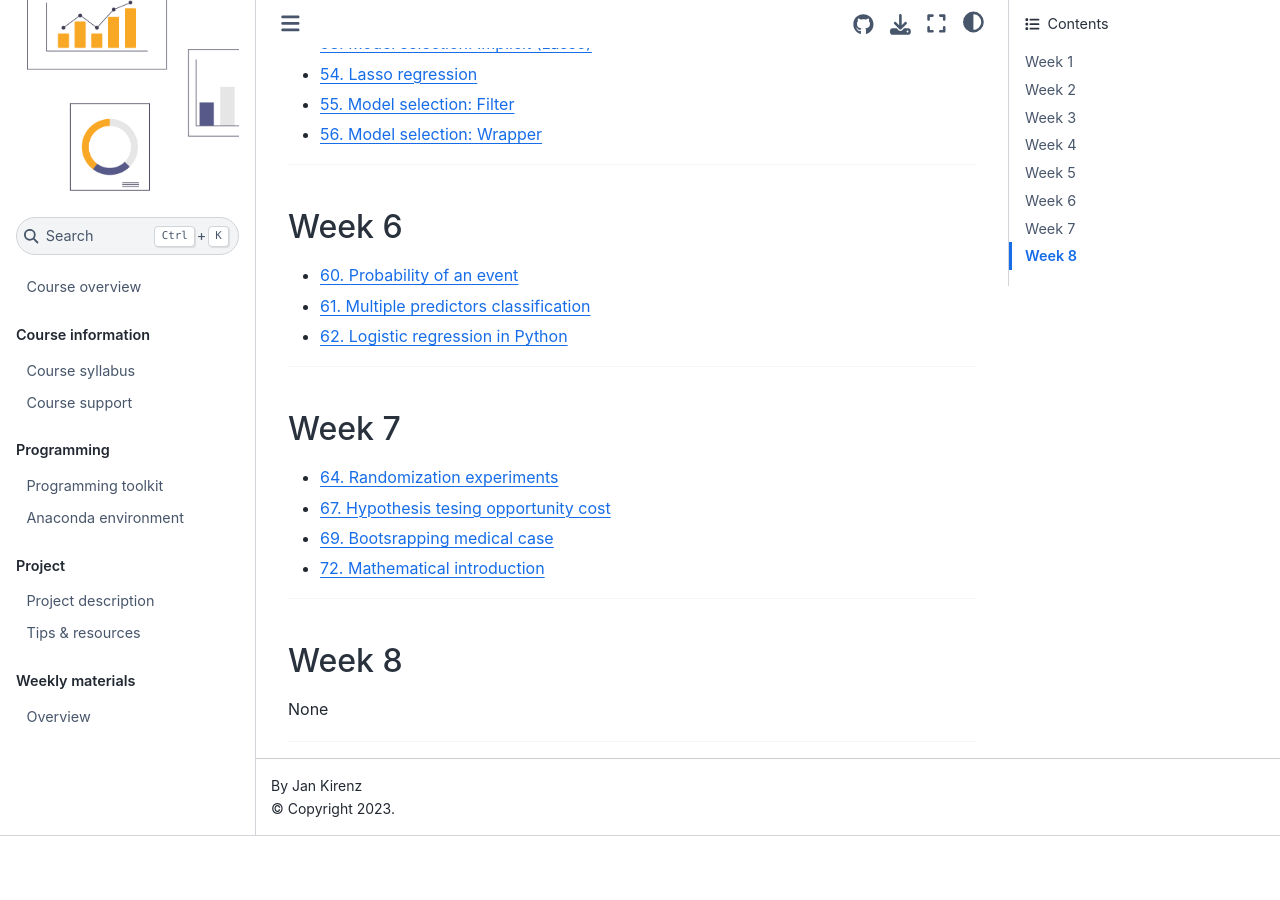
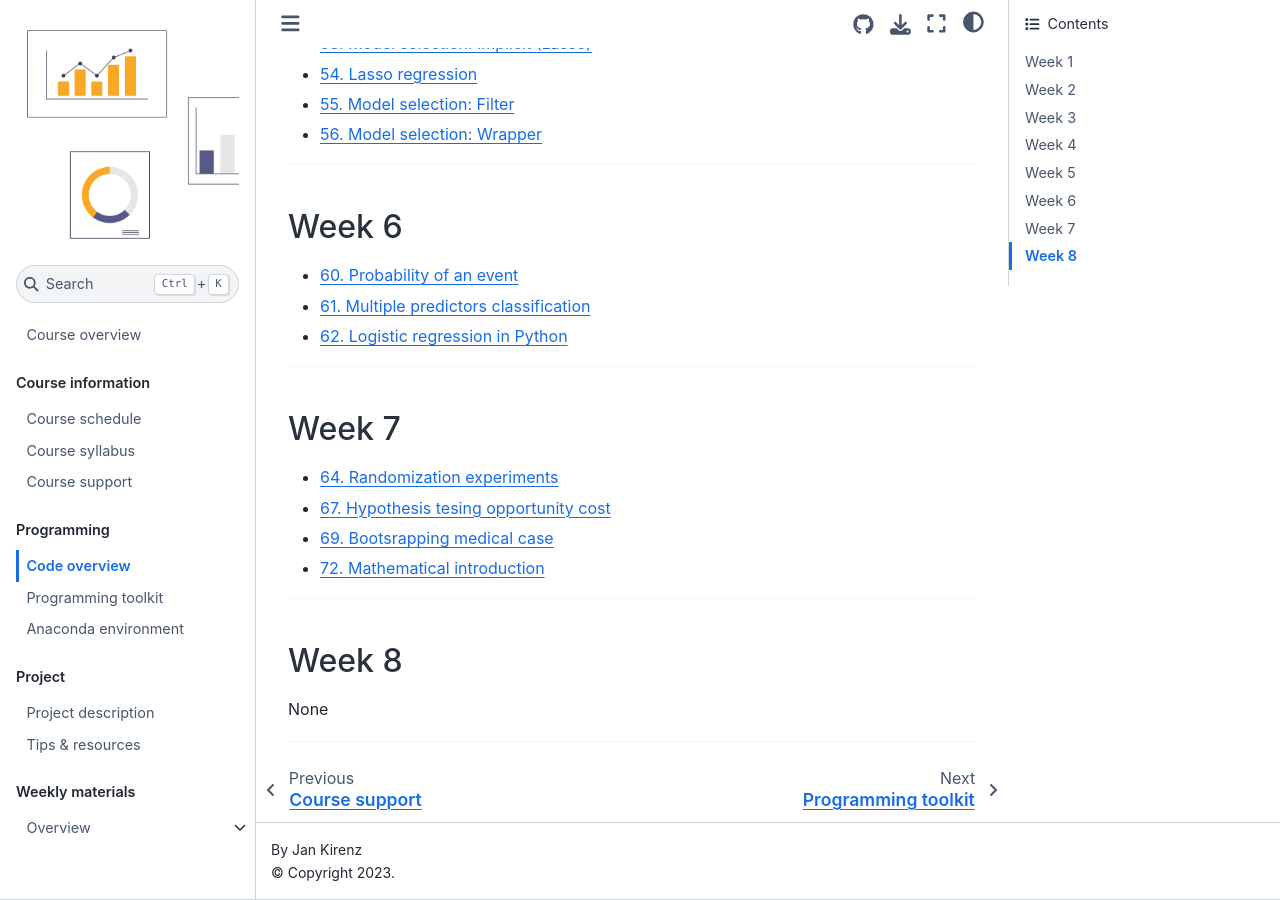
Before and after one commit to as-ws22/website, a Jupyter Book: the page built from code/code-overview.md, in a window 1280 px wide and 900 px high, scrolled down 1633 px. Built offline with Jupyter Book 1.0.4 settings and Sphinx 7.4.7 and the Sphinx Book theme 1.1.4, drawn with Linux system fonts in a browser that asks for light colours; comment, search, counter and statistics services are not loaded; before the commit the page ends 2469 px from its top, so only the background shows below that; some of the changed lines change nothing that is shown.

Commit message:
Update _toc.yml

```diff
--- a/_toc.yml
+++ b/_toc.yml
@@ -3,13 +3,13 @@
 parts:
   - caption: Course information
     chapters:
-#    - file: docs/course-schedule.md
+    - file: docs/course-schedule.md
     - file: docs/course-syllabus.md
     - file: docs/course-support.md
  #  - file: docs/course-faq.md
   - caption: Programming
     chapters:
- #   - file: code/code-overview.md
+    - file: code/code-overview.md
     - file: docs/programming-toolkit.md
     - file: docs/programming-environment.md
 #    - file: docs/programming-fundamentals.ipynb
@@ -23,9 +23,12 @@
   - caption: Weekly materials
     chapters:
     - file: weeks/weeks-overview.md
-#      sections:
-#      - file: weeks/week1.md
-#      - file: weeks/week2.md
-#      - file: weeks/week3.md
-#      - file: weeks/week4.md
-#      - file: weeks/week5.md
+      sections:
+      - file: weeks/week1.md
+      - file: weeks/week2.md
+      - file: weeks/week3.md
+      - file: weeks/week4.md
+      - file: weeks/week5.md
+      - file: weeks/week6.md
+      - file: weeks/week7.md
+      - file: weeks/week8.md
```
